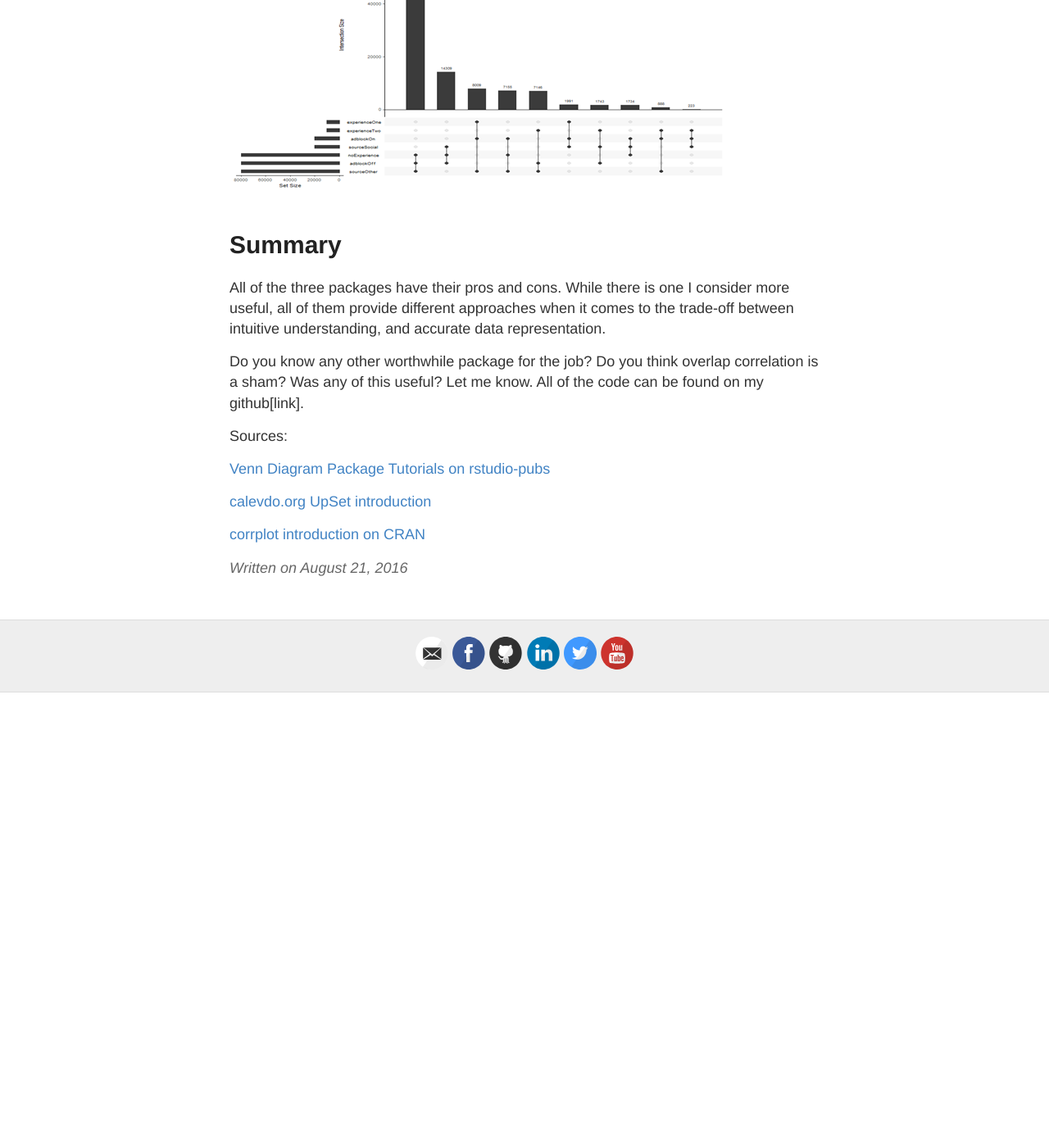
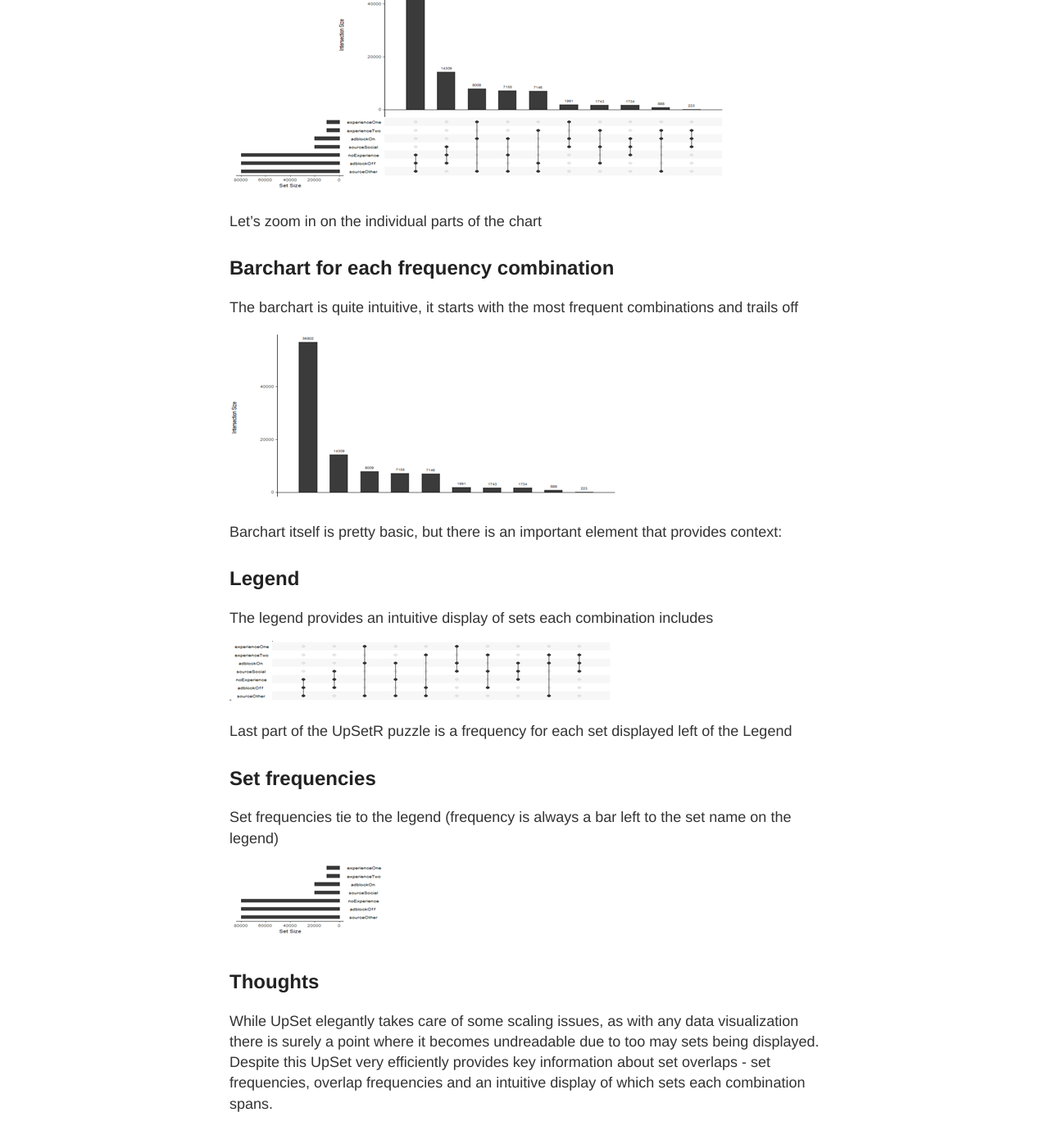
Before and after one commit to banalytics/banalytics.github.io, a Jekyll site: the page built from _posts/2016-10-26-Set-Overlap-Visualization.md, in a window 1280 px wide and 1400 px high, scrolled down 8795 px. Shown: the top 1396 px of the window at 82% size. Built offline with Jekyll 4.4.1, drawn with Linux system fonts in a browser that asks for light colours; before the commit the page ends 9640 px from its top, so only the background shows below that; some of the changed text lies outside the part shown.

Commit message:
expanding UpsetR chapter + updating post date

```diff
--- a/_posts/2016-8-21-Set-Overlap-Visualization.md
+++ b/_posts/2016-10-26-Set-Overlap-Visualization.md
@@ -118,6 +118,35 @@ It is hard to write this paragraph without revealing the punchline, but since yo
 
 ![UpsetR](https://github.com/banalytics/banalytics.github.io/blob/master/images/upsetR.png?raw=true "UpsetR")
 
+Let's zoom in on the individual parts of the chart
+
+## Barchart for each frequency combination
+
+The barchart is quite intuitive, it starts with the most frequent combinations and trails off
+
+![Barchart UpsetR](https://github.com/banalytics/banalytics.github.io/blob/master/images/barchartUpSet.png?raw=true "Barchart UpsetR")
+
+Barchart itself is pretty basic, but there is an important element that provides context:
+
+## Legend
+
+The legend provides an intuitive display of sets each combination includes
+
+![Barchart UpsetR Legend](https://github.com/banalytics/banalytics.github.io/blob/master/images/barchartLegendUpSet.png?raw=true "Barchart UpsetR Legend")
+
+Last part of the UpSetR puzzle is a frequency for each set displayed left of the Legend
+
+## Set frequencies
+
+Set frequencies tie to the legend (frequency is always a bar left to the set name on the legend)
+
+![UpsetR Legend Frequencies](https://github.com/banalytics/banalytics.github.io/blob/master/images/legendFrequeciesUpSet.png?raw=true "UpsetR Legend Frequencies")
+
+## Thoughts
+
+While UpSet elegantly takes care of some scaling issues, as with any data visualization there is surely a point where it becomes undreadable due to too may sets being displayed. Despite this
+UpSet very efficiently provides key information about set overlaps - set frequencies, overlap frequencies and an intuitive display of which sets each combination spans.
+
 # Summary
 
 All of the three packages have their pros and cons. While there is one I consider more useful, all of them provide different approaches when it comes to the trade-off between intuitive understanding, and accurate data representation.
```
Also changed, not shown: images/barchartLegendUpSet.png (added), images/barchartUpSet.png (added), images/legendFrequeciesUpSet.png (added).
